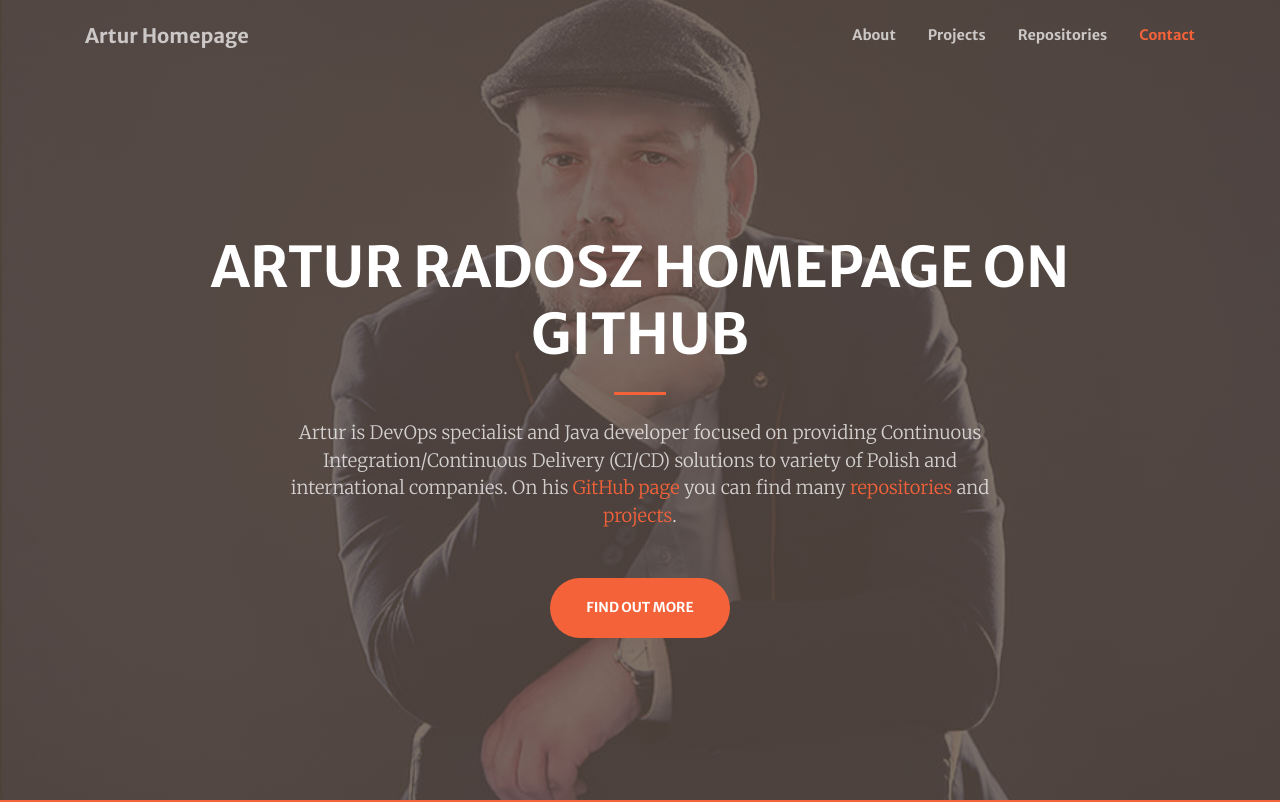
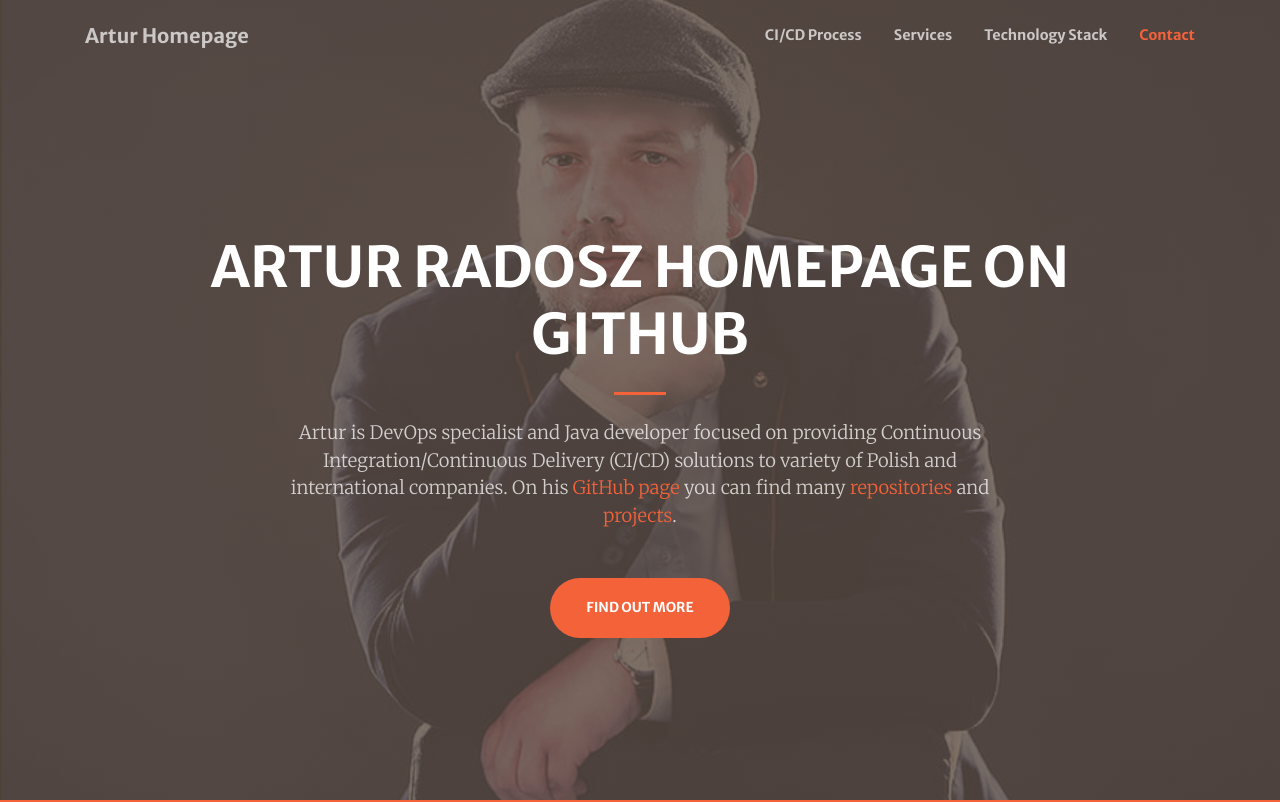
Before and after one commit to aradosz79/aradosz79.github.io, a plain HTML site: page index.html in a window 1280 px wide. Shown: the top 802 px of the page. Drawn offline with Linux system fonts and the light colour scheme.

Commit message:
updated menu

```diff
--- a/index.html
+++ b/index.html
@@ -40,13 +40,13 @@
         <div class="collapse navbar-collapse" id="navbarResponsive">
             <ul class="navbar-nav ml-auto my-2 my-lg-0">
                 <li class="nav-item">
-                    <a class="nav-link js-scroll-trigger" href="#about">About</a>
+                    <a class="nav-link js-scroll-trigger" href="#cicd">CI/CD Process</a>
                 </li>
                 <li class="nav-item">
-                    <a class="nav-link js-scroll-trigger" href="#services">Projects</a>
+                    <a class="nav-link js-scroll-trigger" href="#services">Services</a>
                 </li>
                 <li class="nav-item">
-                    <a class="nav-link js-scroll-trigger" href="#portfolio">Repositories</a>
+                    <a class="nav-link js-scroll-trigger" href="#stack">Technology Stack</a>
                 </li>
                 <li class="nav-item">
                     <a class="nav-link js-scroll-trigger" href="#contact">Contact</a>
@@ -79,7 +79,7 @@
 </header>
 
 <!-- About Section -->
-<section class="page-section bg-primary" id="about">
+<section class="page-section bg-primary" id="cicd">
     <div class="container">
         <div class="row justify-content-center">
             <div class="col-lg-8 text-center">
@@ -137,7 +137,7 @@
 </section>
 
 <!-- Portfolio Section -->
-<section id="portfolio">
+<section id="stack">
     <div class="container">
         <div class="row no-gutters">
             <div class="col-md-6">
```
